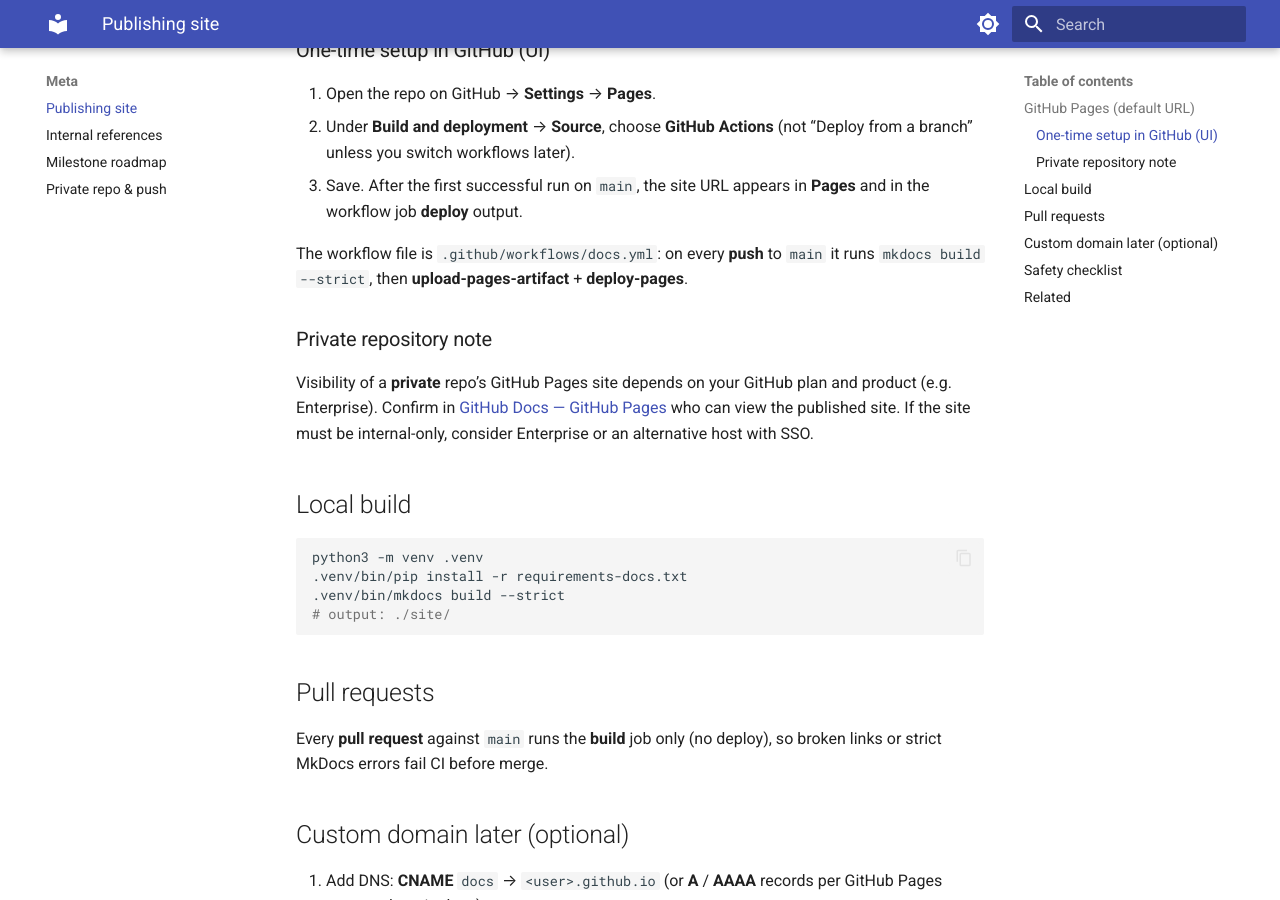
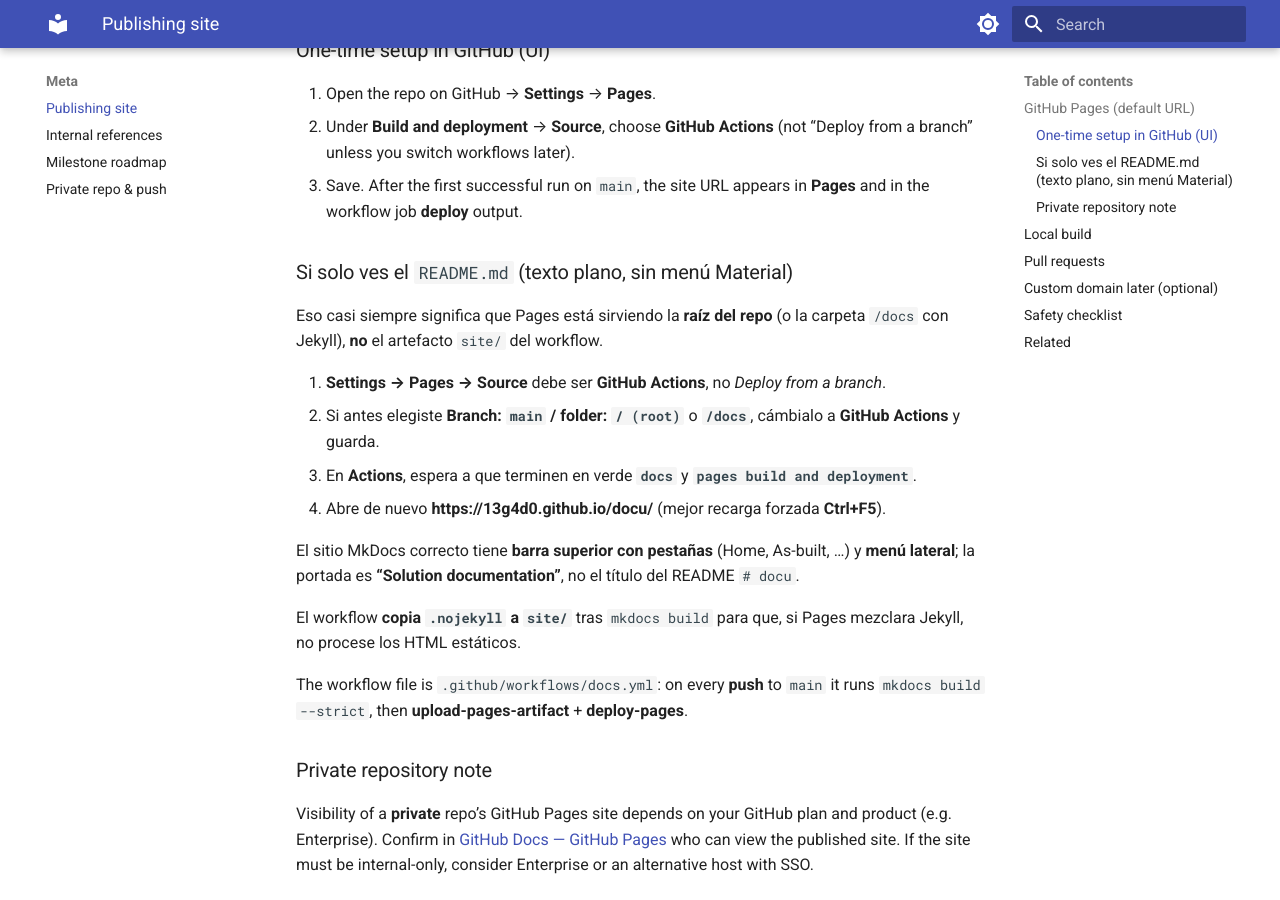
Before and after one commit to 13g4d0/docu-es, an MkDocs documentation site: the page built from docs/PUBLISHING.md, in a window 1280 px wide and 900 px high, scrolled down 476 px. Built offline with MkDocs 1.6.1 and Material for MkDocs 9.7.7, drawn with Linux system fonts in a browser that asks for light colours.

Commit message:
fix(pages): add .nojekyll to site; document README-only Pages misconfiguration

```diff
--- a/docs/PUBLISHING.md
+++ b/docs/PUBLISHING.md
@@ -15,6 +15,19 @@
 1. Open the repo on GitHub → **Settings** → **Pages**.
 2. Under **Build and deployment** → **Source**, choose **GitHub Actions** (not “Deploy from a branch” unless you switch workflows later).
 3. Save. After the first successful run on `main`, the site URL appears in **Pages** and in the workflow job **deploy** output.
+
+### Si solo ves el `README.md` (texto plano, sin menú Material)
+
+Eso casi siempre significa que Pages está sirviendo la **raíz del repo** (o la carpeta `/docs` con Jekyll), **no** el artefacto `site/` del workflow.
+
+1. **Settings → Pages → Source** debe ser **GitHub Actions**, no *Deploy from a branch*.
+2. Si antes elegiste **Branch: `main` / folder: `/ (root)`** o **`/docs`**, cámbialo a **GitHub Actions** y guarda.
+3. En **Actions**, espera a que terminen en verde **`docs`** y **`pages build and deployment`**.
+4. Abre de nuevo **https://13g4d0.github.io/docu/** (mejor recarga forzada **Ctrl+F5**).
+
+El sitio MkDocs correcto tiene **barra superior con pestañas** (Home, As-built, …) y **menú lateral**; la portada es **“Solution documentation”**, no el título del README `# docu`.
+
+El workflow **copia `.nojekyll` a `site/`** tras `mkdocs build` para que, si Pages mezclara Jekyll, no procese los HTML estáticos.
 
 The workflow file is `.github/workflows/docs.yml`: on every **push** to `main` it runs `mkdocs build --strict`, then **upload-pages-artifact** + **deploy-pages**.
 
```
Also changed, not shown: 2 other files.
